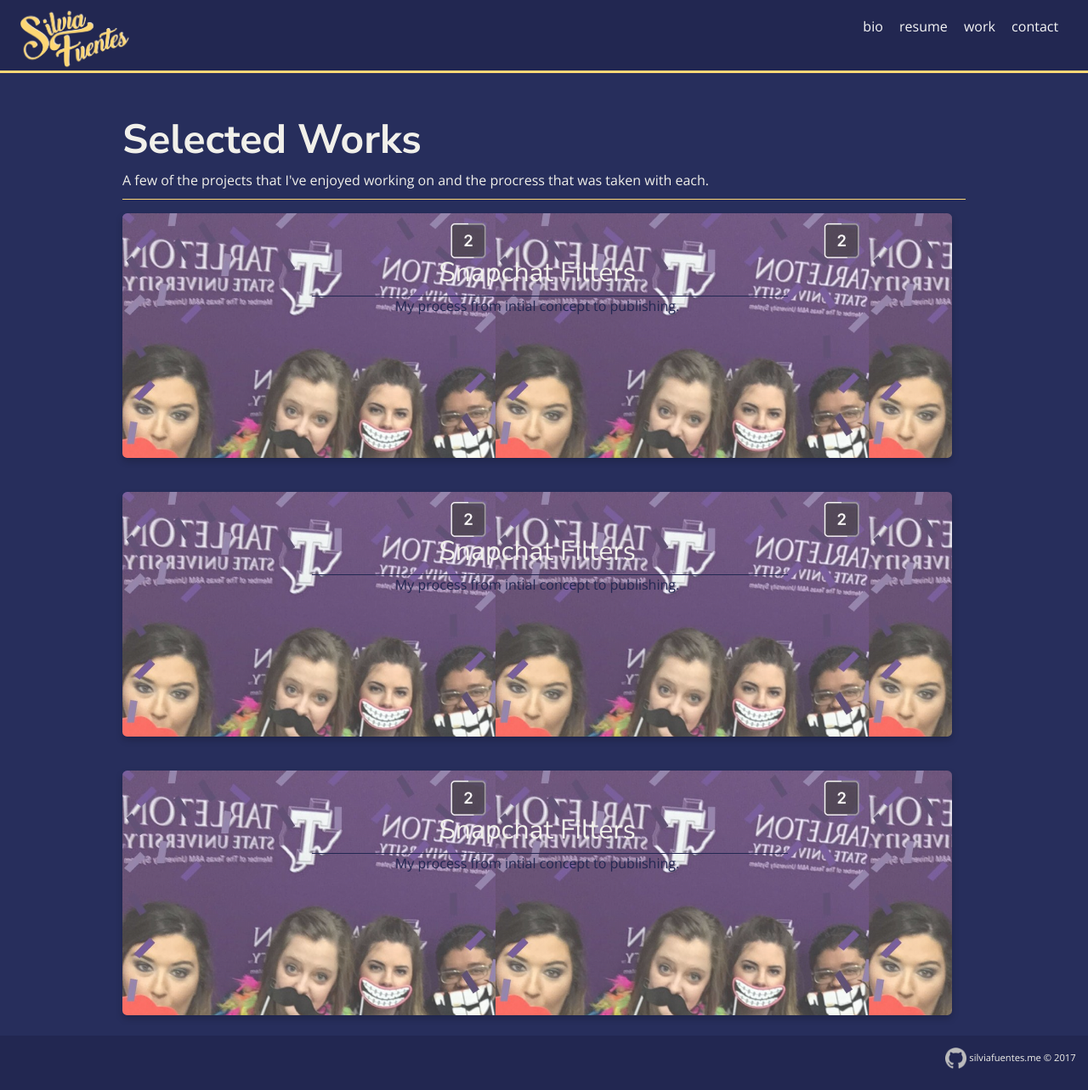
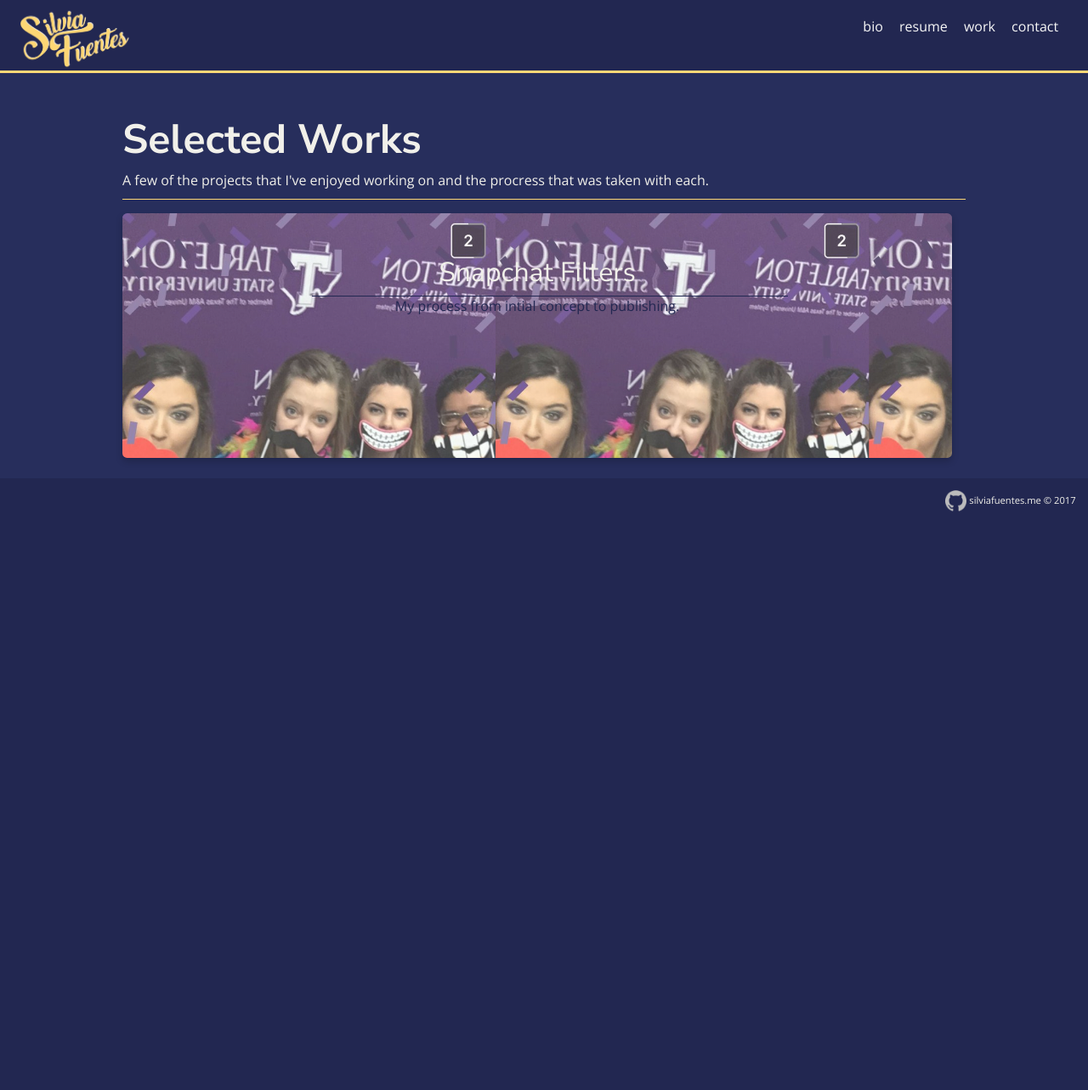
Before and after one commit to silviafuen/silviafuen.github.io, a Jekyll site: the page built from work/index.html, in a window 1280 px wide. Shown: the whole page at 85% size. Built offline with Jekyll 4.4.1, drawn with Linux system fonts in a browser that asks for light colours; after the commit the page ends 900 px from its top, so only the background shows below that.

Commit message:
Removal of duplicate cards
These cards were removed for review purposes, as these were duplicate and used for previewing the site. These will be added back at the addition of content for each.

```diff
--- a/work/index.html
+++ b/work/index.html
@@ -18,28 +18,4 @@
 </div>
 </a>
 
-
-
-<a href="/snapchat" class="regular-link">
-<div class="col-md-12 p2" id="card">
-    <h3>Snapchat Filters</h3>
-    <span class="cover-text">
-    <hr class="break" align="center">
-    <p> My process from intial concept to publishing. </p>
-  </span>
-</div>
-</a>
-
-
-
-<a href="/snapchat" class="regular-link">
-<div class="col-md-12 p3" id="card">
-    <h3>Snapchat Filters</h3>
-    <span class="cover-text">
-    <hr class="break" align="center">
-    <p> My process from intial concept to publishing. </p>
-  </span>
-</div>
-</a>
-
 </section>
```
